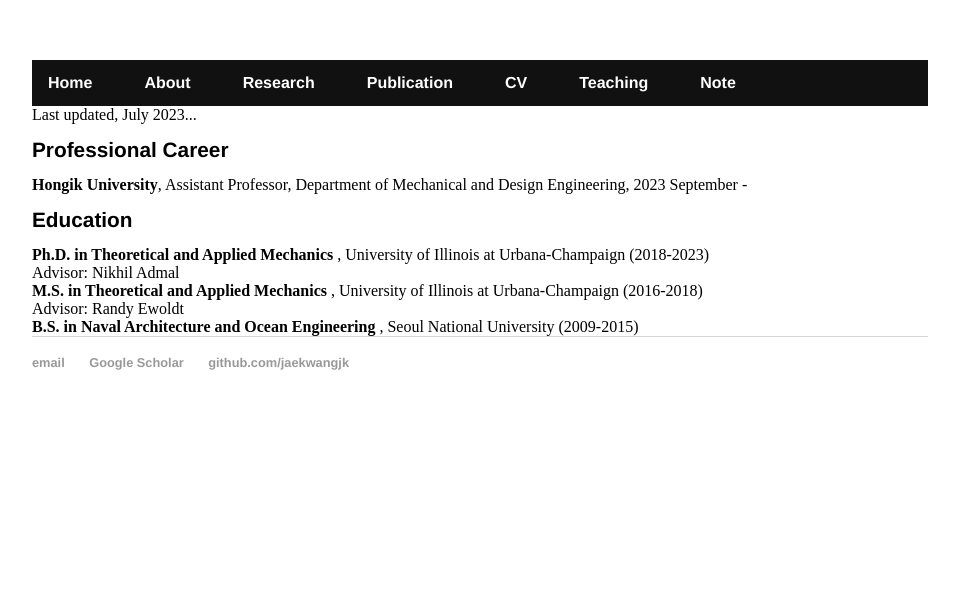
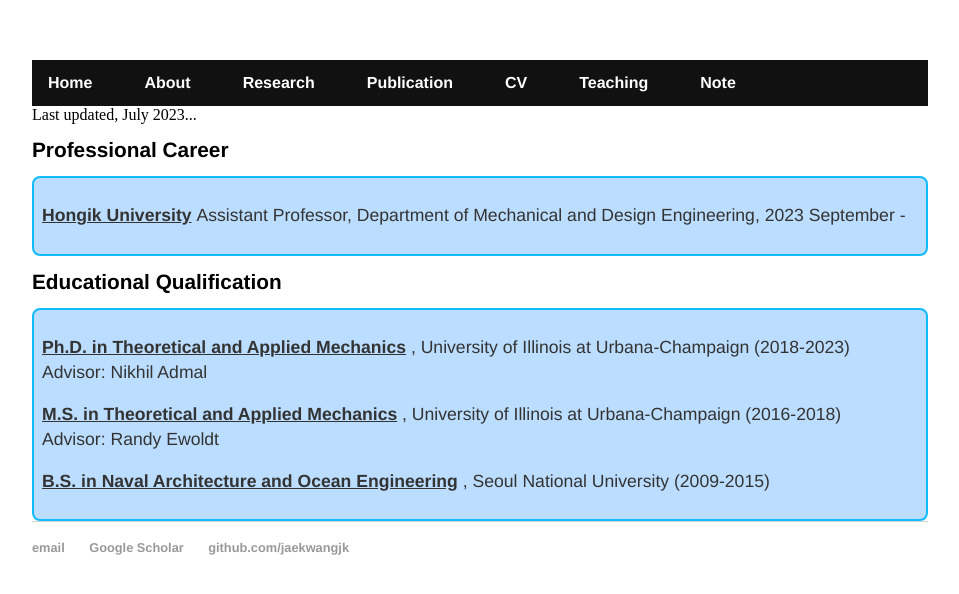
Before and after one commit to jaekwangjk/jaekwangjk.github.io, a Jekyll site: the page built from cv.html, in a window 1280 px wide. Shown: the top 594 px of the page, without its empty margins (160-1119 px from the left). Built offline with Jekyll 4.4.1, drawn with Linux system fonts in a browser that asks for light colours.

Commit message:
Update cv.html

```diff
--- a/cv.html
+++ b/cv.html
@@ -5,18 +5,41 @@
 <div class="blurb">
 	Last updated, July 2023... <br>
 
+
 	<h1>Professional Career</h1>
-	<b>Hongik University</b>, Assistant Professor, Department of Mechanical and Design Engineering, 2023 September -
+	<div class="rounded">
 
-	<h1>Education</h1>
-	<b>Ph.D. in Theoretical and Applied Mechanics </b>, University of Illinois at Urbana-Champaign (2018-2023)
+	<p>
+	<strong><u>Hongik University</u> </strong>
+	Assistant Professor, Department of Mechanical and Design Engineering, 2023 September -
+	</p>
+
+	</div>
+
+
+	<h1>Educational Qualification</h1>
+	<div class="rounded">
+
+	<p>
+	<strong><u>Ph.D. in Theoretical and Applied Mechanics</u> </strong>
+	, University of Illinois at Urbana-Champaign (2018-2023)
 	<br> Advisor: Nikhil Admal <br>
+	</p>
 
-	<b>M.S. in Theoretical and Applied Mechanics </b>, University of Illinois at Urbana-Champaign (2016-2018)
+	<p>
+	<strong><u>M.S. in Theoretical and Applied Mechanics</u> </strong>
+	, University of Illinois at Urbana-Champaign (2016-2018)
 	<br> Advisor: Randy Ewoldt <br>
+	</p>
 
-	<b>B.S. in Naval Architecture and Ocean Engineering </b>, Seoul National University (2009-2015)
-	<br>
+	<p>
+	<strong><u>B.S. in Naval Architecture and Ocean Engineering</u> </strong>
+	, Seoul National University (2009-2015)
+	</p>
+
+	</div>
+
+
 
 
 
```
